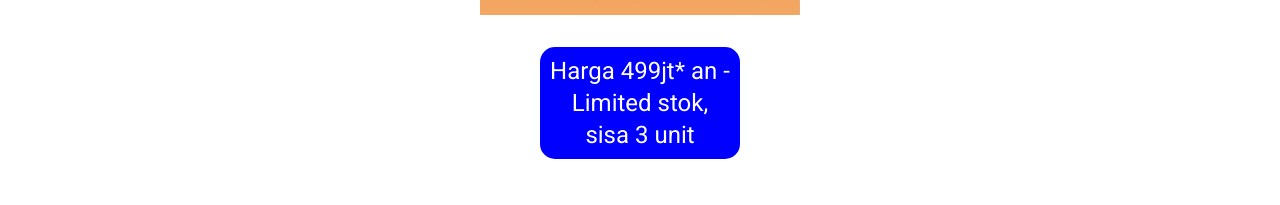
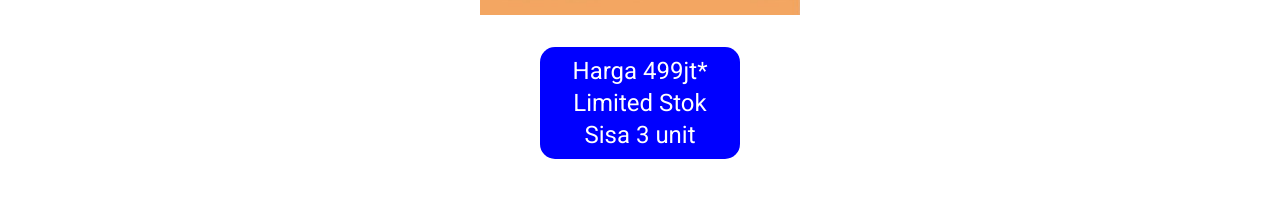
Before and after one commit to kelivdc/west-vista, a Next.js app: page / in a window 1280 px wide. Shown: the part 1416-1621 px from the top of the page. Built offline with nearby package versions, Linux system fonts and the light colour scheme.

Commit message:
Update unit

```diff
--- a/components/Unit.js
+++ b/components/Unit.js
@@ -55,7 +55,7 @@ function Unit() {
           <Card>
             <CardActionArea>
               <Image
-                src="/images/West-1bedroom3.png"
+                src="/images/West-1bedroom-layout.png"
                 layout="responsive"
                 width={1180}
                 height={614}
--- a/pages/index.js
+++ b/pages/index.js
@@ -146,7 +146,9 @@ function Index() {
           p={1}
           color="#222"
         >
-          Harga 499jt* an - Limited stok, sisa 3 unit
+          Harga 499jt*<br />
+          Limited Stok<br />
+          Sisa 3 unit
         </Typography>
         <Box p={1}>
           <Container
```
Also changed, not shown: public/images/West-1bedroom-layout.png (added).
